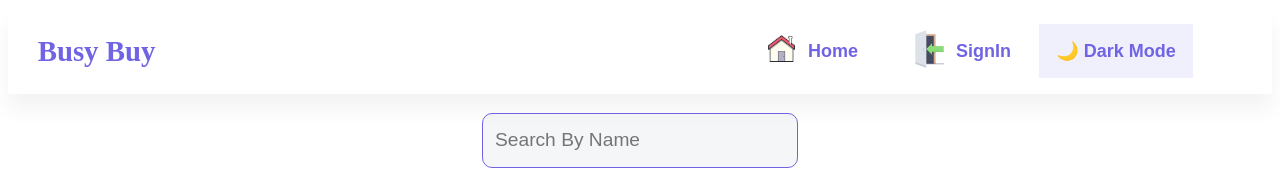
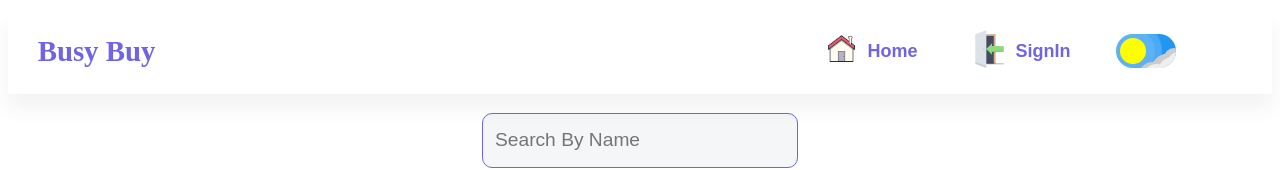
Before and after one commit to mahesh-raut45/Busy-Buy, a React (Create React App) app: page / in a window 1280 px wide. Shown: the top 170 px of the page. Built offline with nearby package versions, Linux system fonts and the light colour scheme; no server answers; the database is empty.

Commit message:
updated theme ui

```diff
--- a/package.json
+++ b/package.json
@@ -15,6 +15,7 @@
     "react-scripts": "5.0.1",
     "react-spinners": "^0.15.0",
     "react-toastify": "^10.0.6",
+    "styled-components": "^6.1.15",
     "web-vitals": "^2.1.4"
   },
   "scripts": {
--- a/src/Components/Nav/Nav.js
+++ b/src/Components/Nav/Nav.js
@@ -15,6 +15,7 @@
 import { toast } from "react-toastify";
 import { useContext, useState } from "react";
 import { ThemeContext } from "../../Context/ThemeContex";
+import { Switch } from "../Switch/Switch";
 
 const Nav = () => {
   // let [userDetails, setUserDetails] = useState(false);
@@ -163,10 +164,11 @@
                 {/* */}
               </>
             )}
-            <li>
-              <button className={styles.nav_links} onClick={toggleTheme}>
+            <li className={styles.nav_links}>
+              {/* <button className={styles.nav_links} onClick={toggleTheme}>
                 {theme === "light" ? "🌙 Dark Mode" : "☀️ Light Mode"}
-              </button>
+              </button> */}
+              <Switch />
             </li>
           </ul>
         </div>
--- /dev/null
+++ b/src/Components/Switch/Switch.js
@@ -0,0 +1,351 @@
+import React, { useContext } from "react";
+import styled from "styled-components";
+import { ThemeContext } from "../../Context/ThemeContex";
+
+const Switch = () => {
+  const { theme, toggleTheme } = useContext(ThemeContext);
+
+  return (
+    <StyledWrapper>
+      <label className="switch">
+        <input
+          id="input"
+          type="checkbox"
+          checked={theme === "dark"}
+          onChange={toggleTheme}
+        />
+        <div className="slider round">
+          <div className="sun-moon">
+            <svg id="moon-dot-1" className="moon-dot" viewBox="0 0 100 100">
+              <circle cx={50} cy={50} r={50} />
+            </svg>
+            <svg id="moon-dot-2" className="moon-dot" viewBox="0 0 100 100">
+              <circle cx={50} cy={50} r={50} />
+            </svg>
+            <svg id="moon-dot-3" className="moon-dot" viewBox="0 0 100 100">
+              <circle cx={50} cy={50} r={50} />
+            </svg>
+            <svg id="light-ray-1" className="light-ray" viewBox="0 0 100 100">
+              <circle cx={50} cy={50} r={50} />
+            </svg>
+            <svg id="light-ray-2" className="light-ray" viewBox="0 0 100 100">
+              <circle cx={50} cy={50} r={50} />
+            </svg>
+            <svg id="light-ray-3" className="light-ray" viewBox="0 0 100 100">
+              <circle cx={50} cy={50} r={50} />
+            </svg>
+            <svg id="cloud-1" className="cloud-dark" viewBox="0 0 100 100">
+              <circle cx={50} cy={50} r={50} />
+            </svg>
+            <svg id="cloud-2" className="cloud-dark" viewBox="0 0 100 100">
+              <circle cx={50} cy={50} r={50} />
+            </svg>
+            <svg id="cloud-3" className="cloud-dark" viewBox="0 0 100 100">
+              <circle cx={50} cy={50} r={50} />
+            </svg>
+            <svg id="cloud-4" className="cloud-light" viewBox="0 0 100 100">
+              <circle cx={50} cy={50} r={50} />
+            </svg>
+            <svg id="cloud-5" className="cloud-light" viewBox="0 0 100 100">
+              <circle cx={50} cy={50} r={50} />
+            </svg>
+            <svg id="cloud-6" className="cloud-light" viewBox="0 0 100 100">
+              <circle cx={50} cy={50} r={50} />
+            </svg>
+          </div>
+          <div className="stars">
+            <svg id="star-1" className="star" viewBox="0 0 20 20">
+              <path d="M 0 10 C 10 10,10 10 ,0 10 C 10 10 , 10 10 , 10 20 C 10 10 , 10 10 , 20 10 C 10 10 , 10 10 , 10 0 C 10 10,10 10 ,0 10 Z" />
+            </svg>
+            <svg id="star-2" className="star" viewBox="0 0 20 20">
+              <path d="M 0 10 C 10 10,10 10 ,0 10 C 10 10 , 10 10 , 10 20 C 10 10 , 10 10 , 20 10 C 10 10 , 10 10 , 10 0 C 10 10,10 10 ,0 10 Z" />
+            </svg>
+            <svg id="star-3" className="star" viewBox="0 0 20 20">
+              <path d="M 0 10 C 10 10,10 10 ,0 10 C 10 10 , 10 10 , 10 20 C 10 10 , 10 10 , 20 10 C 10 10 , 10 10 , 10 0 C 10 10,10 10 ,0 10 Z" />
+            </svg>
+            <svg id="star-4" className="star" viewBox="0 0 20 20">
+              <path d="M 0 10 C 10 10,10 10 ,0 10 C 10 10 , 10 10 , 10 20 C 10 10 , 10 10 , 20 10 C 10 10 , 10 10 , 10 0 C 10 10,10 10 ,0 10 Z" />
+            </svg>
+          </div>
+        </div>
+      </label>
+    </StyledWrapper>
+  );
+};
+
+const StyledWrapper = styled.div`
+  .switch {
+    position: relative;
+    display: inline-block;
+    width: 60px;
+    height: 34px;
+  }
+
+  .switch #input {
+    opacity: 0;
+    width: 0;
+    height: 0;
+  }
+
+  .slider {
+    position: absolute;
+    cursor: pointer;
+    top: 0;
+    left: 0;
+    right: 0;
+    bottom: 0;
+    background-color: #2196f3;
+    -webkit-transition: 0.4s;
+    transition: 0.4s;
+    z-index: 0;
+    overflow: hidden;
+  }
+
+  .sun-moon {
+    position: absolute;
+    content: "";
+    height: 26px;
+    width: 26px;
+    left: 4px;
+    bottom: 4px;
+    background-color: yellow;
+    -webkit-transition: 0.4s;
+    transition: 0.4s;
+  }
+
+  #input:checked + .slider {
+    background-color: black;
+  }
+
+  #input:focus + .slider {
+    box-shadow: 0 0 1px #2196f3;
+  }
+
+  #input:checked + .slider .sun-moon {
+    -webkit-transform: translateX(26px);
+    -ms-transform: translateX(26px);
+    transform: translateX(26px);
+    background-color: white;
+    -webkit-animation: rotate-center 0.6s ease-in-out both;
+    animation: rotate-center 0.6s ease-in-out both;
+  }
+
+  .moon-dot {
+    opacity: 0;
+    transition: 0.4s;
+    fill: gray;
+  }
+
+  #input:checked + .slider .sun-moon .moon-dot {
+    opacity: 1;
+  }
+
+  .slider.round {
+    border-radius: 34px;
+  }
+
+  .slider.round .sun-moon {
+    border-radius: 50%;
+  }
+
+  #moon-dot-1 {
+    left: 10px;
+    top: 3px;
+    position: absolute;
+    width: 6px;
+    height: 6px;
+    z-index: 4;
+  }
+
+  #moon-dot-2 {
+    left: 2px;
+    top: 10px;
+    position: absolute;
+    width: 10px;
+    height: 10px;
+    z-index: 4;
+  }
+
+  #moon-dot-3 {
+    left: 16px;
+    top: 18px;
+    position: absolute;
+    width: 3px;
+    height: 3px;
+    z-index: 4;
+  }
+
+  #light-ray-1 {
+    left: -8px;
+    top: -8px;
+    position: absolute;
+    width: 43px;
+    height: 43px;
+    z-index: -1;
+    fill: white;
+    opacity: 10%;
+  }
+
+  #light-ray-2 {
+    left: -50%;
+    top: -50%;
+    position: absolute;
+    width: 55px;
+    height: 55px;
+    z-index: -1;
+    fill: white;
+    opacity: 10%;
+  }
+
+  #light-ray-3 {
+    left: -18px;
+    top: -18px;
+    position: absolute;
+    width: 60px;
+    height: 60px;
+    z-index: -1;
+    fill: white;
+    opacity: 10%;
+  }
+
+  .cloud-light {
+    position: absolute;
+    fill: #eee;
+    animation-name: cloud-move;
+    animation-duration: 6s;
+    animation-iteration-count: infinite;
+  }
+
+  .cloud-dark {
+    position: absolute;
+    fill: #ccc;
+    animation-name: cloud-move;
+    animation-duration: 6s;
+    animation-iteration-count: infinite;
+    animation-delay: 1s;
+  }
+
+  #cloud-1 {
+    left: 30px;
+    top: 15px;
+    width: 40px;
+  }
+
+  #cloud-2 {
+    left: 44px;
+    top: 10px;
+    width: 20px;
+  }
+
+  #cloud-3 {
+    left: 18px;
+    top: 24px;
+    width: 30px;
+  }
+
+  #cloud-4 {
+    left: 36px;
+    top: 18px;
+    width: 40px;
+  }
+
+  #cloud-5 {
+    left: 48px;
+    top: 14px;
+    width: 20px;
+  }
+
+  #cloud-6 {
+    left: 22px;
+    top: 26px;
+    width: 30px;
+  }
+
+  @keyframes cloud-move {
+    0% {
+      transform: translateX(0px);
+    }
+
+    40% {
+      transform: translateX(4px);
+    }
+
+    80% {
+      transform: translateX(-4px);
+    }
+
+    100% {
+      transform: translateX(0px);
+    }
+  }
+
+  .stars {
+    transform: translateY(-32px);
+    opacity: 0;
+    transition: 0.4s;
+  }
+
+  .star {
+    fill: white;
+    position: absolute;
+    -webkit-transition: 0.4s;
+    transition: 0.4s;
+    animation-name: star-twinkle;
+    animation-duration: 2s;
+    animation-iteration-count: infinite;
+  }
+
+  #input:checked + .slider .stars {
+    -webkit-transform: translateY(0);
+    -ms-transform: translateY(0);
+    transform: translateY(0);
+    opacity: 1;
+  }
+
+  #star-1 {
+    width: 20px;
+    top: 2px;
+    left: 3px;
+    animation-delay: 0.3s;
+  }
+
+  #star-2 {
+    width: 6px;
+    top: 16px;
+    left: 3px;
+  }
+
+  #star-3 {
+    width: 12px;
+    top: 20px;
+    left: 10px;
+    animation-delay: 0.6s;
+  }
+
+  #star-4 {
+    width: 18px;
+    top: 0px;
+    left: 18px;
+    animation-delay: 1.3s;
+  }
+
+  @keyframes star-twinkle {
+    0% {
+      transform: scale(1);
+    }
+
+    40% {
+      transform: scale(1.2);
+    }
+
+    80% {
+      transform: scale(0.8);
+    }
+
+    100% {
+      transform: scale(1);
+    }
+  }
+`;
+
+export { Switch };
```
Also changed, not shown: 1 other file (tests, documents, lock files or other folders).
